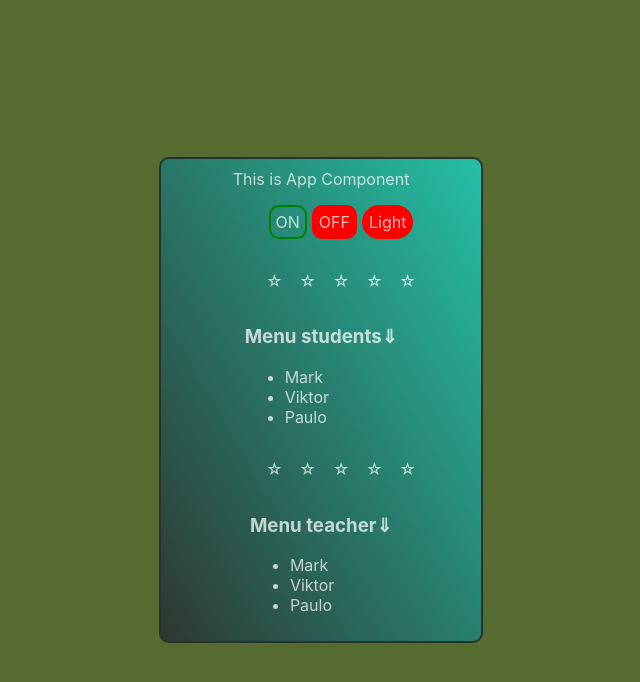
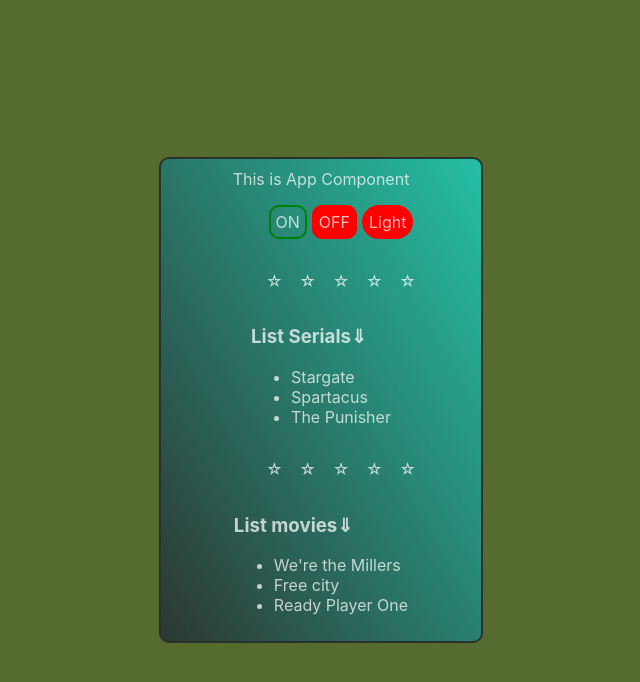
Before and after one commit to tabolo1000/reactJustEasy, a React (Create React App) app: page / in a window 1280 px wide. Shown: the top 682 px of the page, without its empty margins (319-959 px from the left). Built offline with nearby package versions, Linux system fonts and the light colour scheme.

Commit message:
broken down state components AccordionBody an AccordionTitle

```diff
--- a/src/App.tsx
+++ b/src/App.tsx
@@ -34,7 +34,7 @@ let verIdFirst = "1";
 function App() {
    let [countStar, setCountStar] = useState(0)
     let [collapse, changeCollapse] = useState({
-        [verIdFirst]: {id: 1, title: "Menu students", isDone: true},
+        [verIdFirst]: {id: 1, title: "List Serials", isDone: true, movies: ["Stargate", "Spartacus", "The Punisher"]},
         // [verIdSecond]: {id: 2, title: "Menu teacher", isDone: true},
     })
     let [on, setOn] = useState(false)
@@ -51,7 +51,9 @@ function App() {
                 <OnOff on = {on} setOn = {setOn} />
                 <Rating countStar = {countStar} setCountStar = {setCountStar}/>
                 <Accordion id={verIdFirst} title={collapse[verIdFirst].title} changeCollapse={changeCollapse}
-                           collapse={collapse}/>
+                           collapse={collapse}
+                movies={collapse[verIdFirst].movies}
+                />
                 <UncontrolledRating/>
                 <UncontrolledAccordion />
             </TaskStyled>
--- a/src/components/Accordions/Accordion/Accordion.tsx
+++ b/src/components/Accordions/Accordion/Accordion.tsx
@@ -17,11 +17,12 @@ interface AccordionType {
     title: string,
     changeCollapse: Dispatch<SetStateAction<any>>,
     collapse: any,
+    movies: string[],
 }
 
 export let Accordion:FC<AccordionType> = (props) => {
     return <div>
         <AccordionTitle {...props}/>
-        <AccordionBody collapse = {props.collapse} id = {props.id}/>
+        <AccordionBody collapse = {props.collapse} id = {props.id} movies = {props.movies}/>
     </div>
 }
--- a/src/components/Accordions/Accordion/AccordionBody/AccordionBody.tsx
+++ b/src/components/Accordions/Accordion/AccordionBody/AccordionBody.tsx
@@ -1,9 +1,13 @@
 import React from "react";
 
-export let AccordionBody: React.FC<any> = ({collapse, id}) => {
+
+interface AccordionBodyStyle {
+     id: string
+    collapse: any,
+    movies: string[],
+}
+export let AccordionBody: React.FC<AccordionBodyStyle> = ({collapse, id, movies}) => {
     return (collapse[id].isDone) ? <ul>
-        <li>Mark</li>
-        <li>Viktor</li>
-        <li>Paulo</li>
+        {movies.map((el) => <li>{el}</li>)}
     </ul> : <></>
 }
--- a/src/components/Accordions/Uncontrolled/UncontrolledAccordion.tsx
+++ b/src/components/Accordions/Uncontrolled/UncontrolledAccordion.tsx
@@ -22,13 +22,15 @@ interface AccordionType {
 }
 
 export let UncontrolledAccordion:React.FC = () => {
+
     let verIdSecond = "2";
     let [collapse, changeCollapse] = useState({
-        [verIdSecond]: {id: 2, title: "Menu teacher", isDone: true
+        [verIdSecond]: {id: 2, title: "List movies", isDone: true, movies: ["We're the Millers", "Free city", "Ready Player One"]
         }
     })
+
     return <div>
         <AccordionTitle id = {verIdSecond} title = {collapse[verIdSecond].title} changeCollapse = {changeCollapse} collapse={collapse}/>
-        <AccordionBody collapse = {collapse} id = {verIdSecond}/>
+        <AccordionBody collapse = {collapse} id = {verIdSecond} movies={collapse[verIdSecond].movies}/>
     </div>
 }
```
